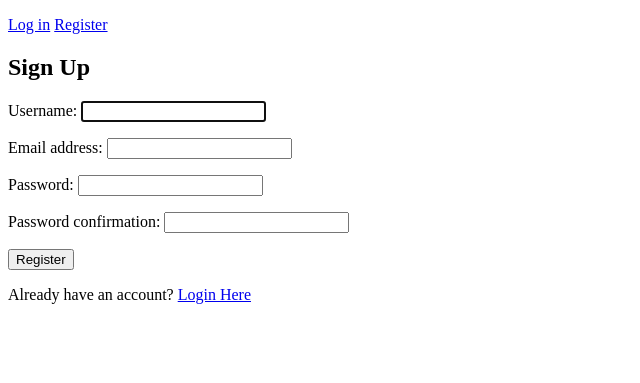
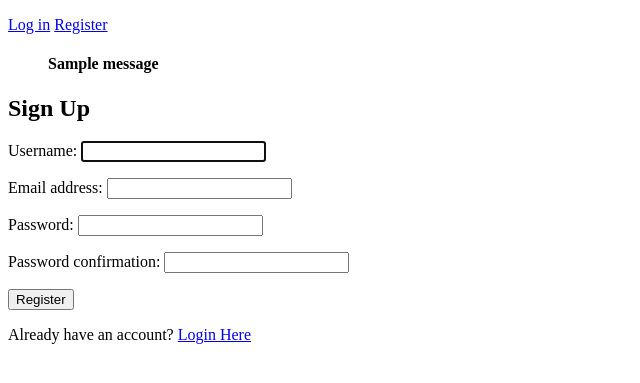
Before and after one commit to UzziKyle/edutrack-vault, a Django app: template users/templates/users/register.html in a window 1280 px wide. Shown: the top 383 px of the page, without its empty margins (0-640 px from the left). Run offline with Django 4.2, Linux system fonts and the light colour scheme; tables that the repository leaves empty hold one stand-in row (values such as "Sample post"); the template is opened without the code that fills it: values that come from a table or form of the project are taken from there, most other values are stand-ins (such as "Sample title", 1, 10 or a date in 2020); one stand-in notice (Sample message) is shown; parts of the project's set-up code (start-up, migrations or seed data) failed here and were passed over.

Commit message:
added message prompt

```diff
--- a/templates/base.html
+++ b/templates/base.html
@@ -17,7 +17,19 @@
       {% endif %}
   </p>
   {% endblock nav %}
-  {% block content %}
-  {% endblock content %}
+
+  <main>
+    {% if messages %}
+    <ul class="messages">
+      {% for message in messages %}
+        <h4{% if message.tags %} class="{{message.tags}}" {% endif %}>
+          {{message}}
+        </h4>
+      {% endfor %}
+    </ul>
+    {% endif %}
+    {% block content %}
+    {% endblock content %}
+  </main>
 </body>
 </html>
```
Also changed, not shown: users/templates/users/login.html (indentation only).
